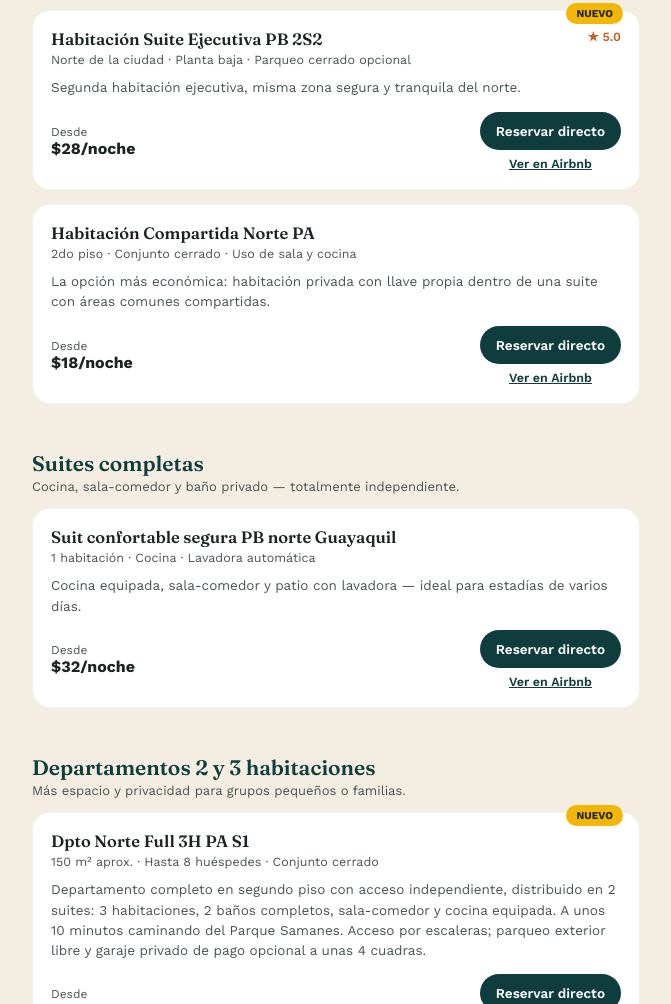
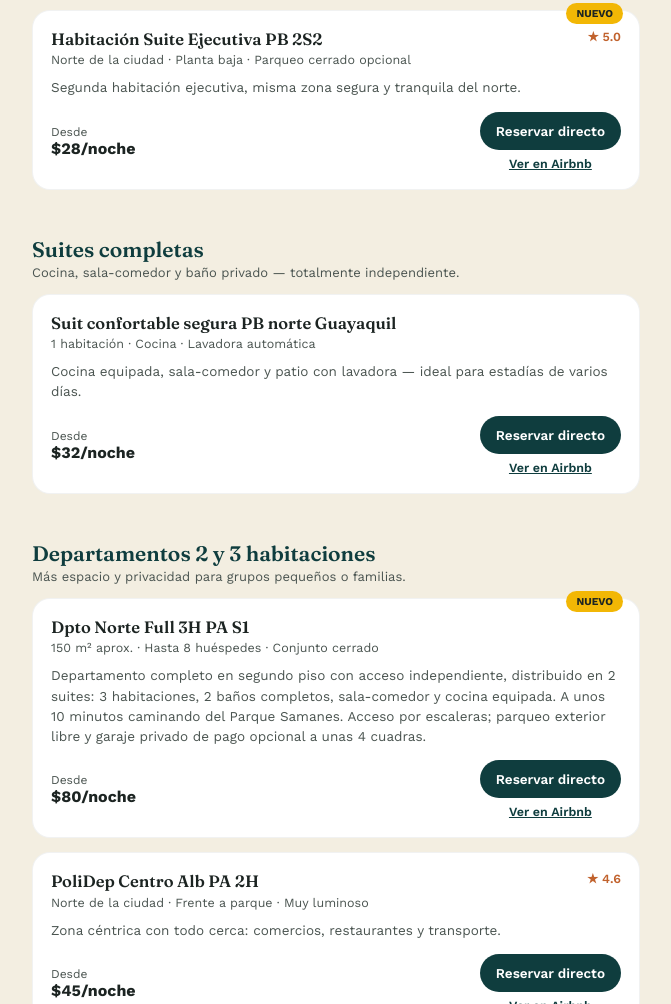
Before and after one commit to LUIV26/FLY-ALOJAMIENTOS, a plain HTML site: page reservar.html in a window 1280 px wide. Shown: the part 1034-2038 px from the top of the page, without its empty margins (304-975 px from the left). Drawn offline with nearby package versions, Linux system fonts and the light colour scheme.

Commit message:
Retirar alojamiento eliminado en Airbnb

```diff
--- a/reservar.html
+++ b/reservar.html
@@ -87,17 +87,7 @@ footer .wa{display:inline-flex;margin-top:14px;background:var(--gua);color:var(-
     </div>
   </div>
 </div>
-<div class="card">
-  <div class="card-top"><div><h3>Habitación Compartida Norte PA</h3><div class="meta">2do piso · Conjunto cerrado · Uso de sala y cocina</div></div></div>
-  <p class="desc">La opción más económica: habitación privada con llave propia dentro de una suite con áreas comunes compartidas.</p>
-  <div class="card-footer">
-    <div class="price-from">Desde<br><b>$18/noche</b></div>
-    <div class="btns">
-      <a class="btn book" href="#" data-name="Habitación Compartida Norte PA" target="_blank" rel="noopener">Reservar directo</a>
-      <a class="lnk" href="https://airbnb.com/h/3pasam12hsuit" target="_blank" rel="noopener">Ver en Airbnb</a>
-    </div>
-  </div>
-</div>
+
 </section>
 <section class="group" id="suites"><h2>Suites completas</h2><div class="sub">Cocina, sala-comedor y baño privado — totalmente independiente.</div>
 <div class="card">
```
